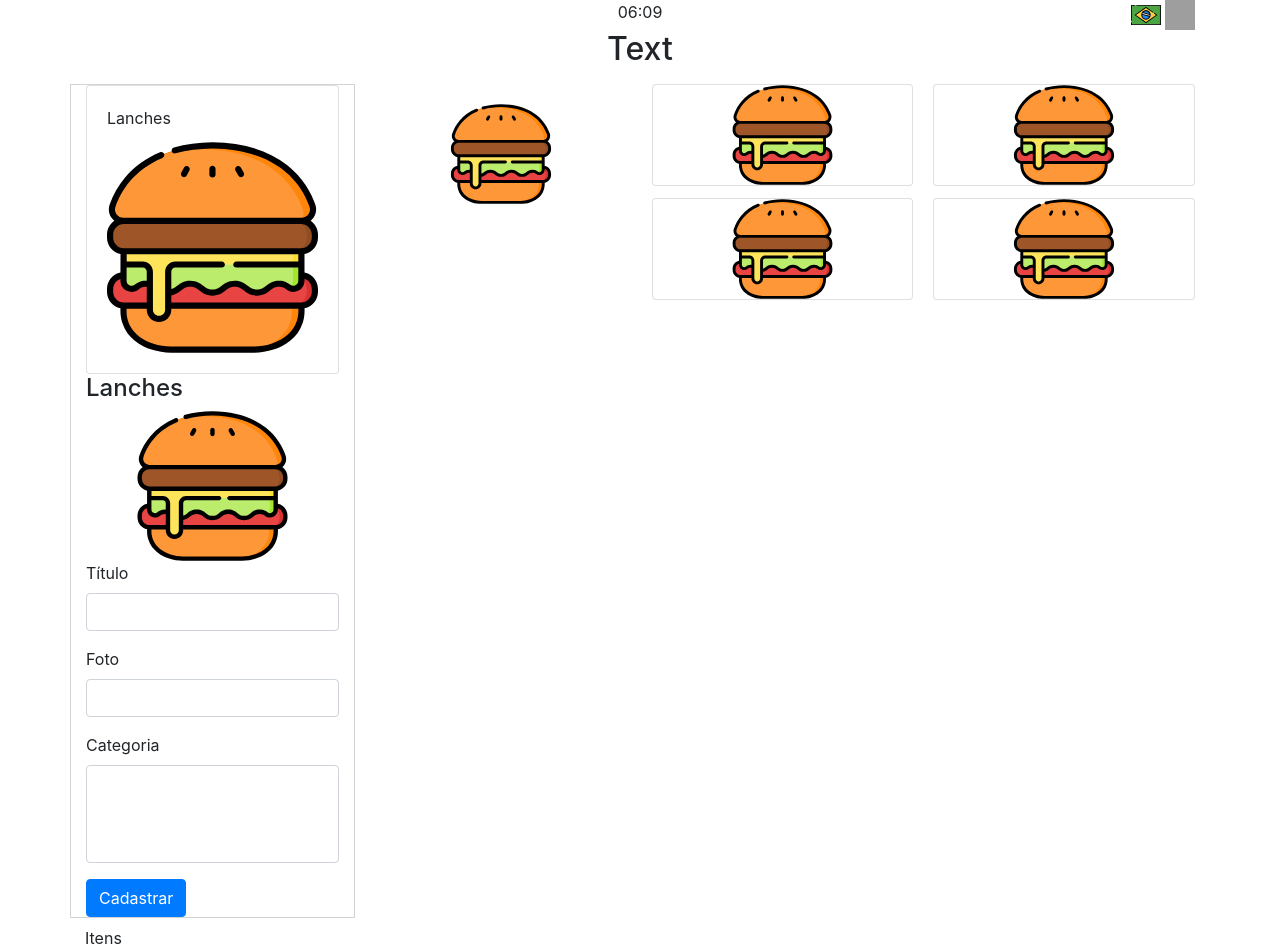
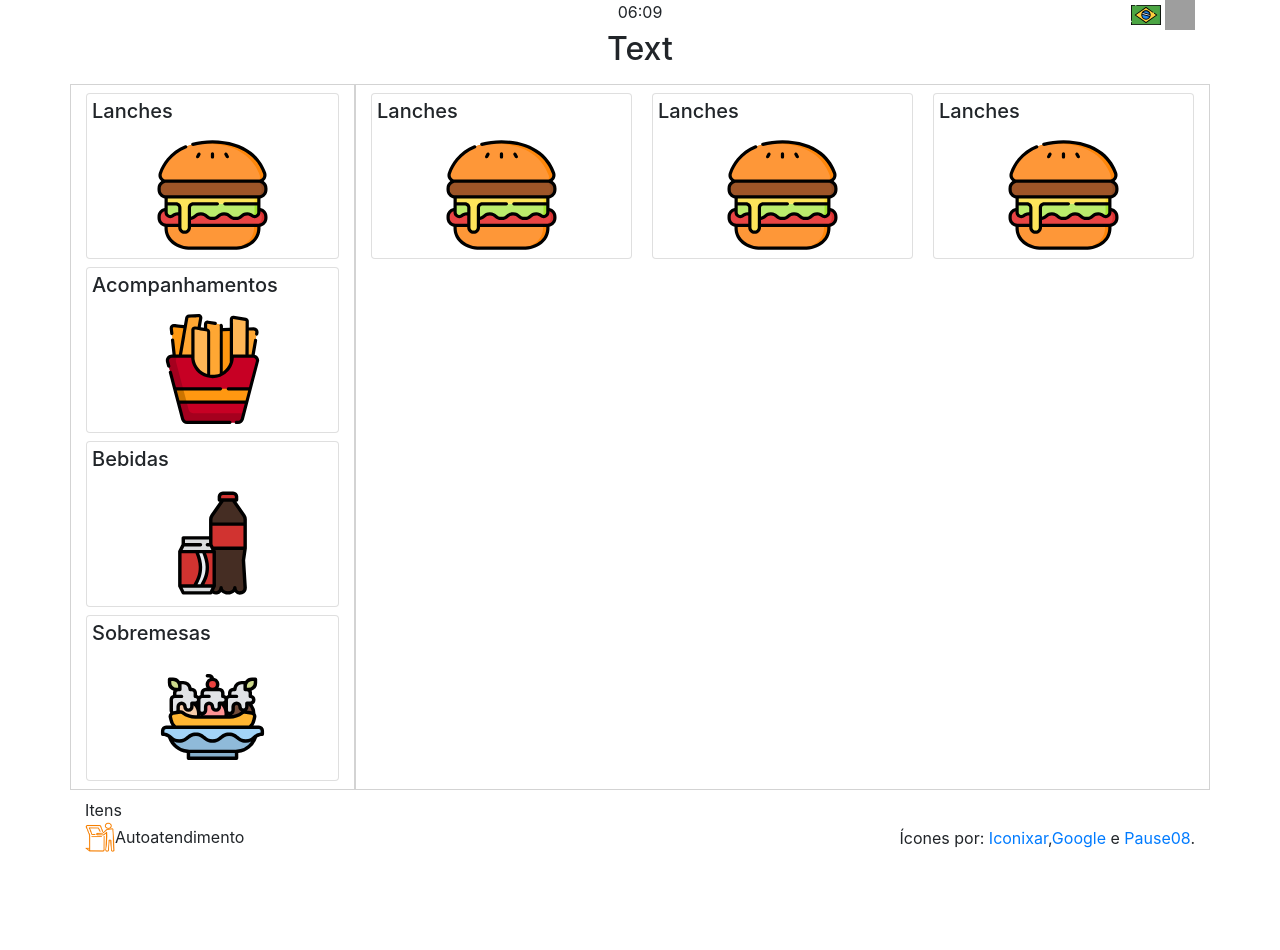
Before and after one commit to ddrppx/integrador-2020, a PHP site: template src/Pages/produto-pedido.php in a window 1280 px wide. After the commit the page ends 852 px from the top, so only its background shows below. Run offline with PHP 8.4, Linux system fonts and the light colour scheme; the template is opened without the code that fills it, so the values that code supplies are empty; grey boxes are pictures that could not be loaded.

Commit message:
products page almost complete

```diff
--- a/src/Pages/produto-pedido.php
+++ b/src/Pages/produto-pedido.php
@@ -31,65 +31,72 @@
             <!-- Container Lateral -->
             <div class="col-sm-12 col-md-3" id="lateral-categoria">
 
-            <div class="card">
+            <div class="card my-2">
                 <div class="card-body">
-                    <p class="card-title">Lanches</p>
-                    <img class="card-img-bottom" src="../static/svg/segment/lanches.svg" alt="Card image cap">
+                    <h5 class="card-title">Lanches</h5>
                 </div>
+                <img class="card-img-bottom mb-2" src="../static/svg/segment/lanches.svg" height="110px" width="110px" alt="Card image cap">
+            </div>
 
+            <div class="card my-2">
+                <div class="card-body">
+                    <h5 class="card-title">Acompanhamentos</h5>
                 </div>
+                <img class="card-img-bottom mb-2" src="../static/svg/segment/acompanhamentos.svg" height="110px" width="110px" alt="Card image cap">
+            </div>
 
-                <div>
-                    <h4>Lanches</h4>
-                    <img type="image/svg+xma" src="../static/svg/segment/lanches.svg"  height="150px" width="100%"/>
+            <div class="card my-2">
+                <div class="card-body">
+                    <h5 class="card-title">Bebidas</h5>
                 </div>
+                <img class="card-img-bottom mb-2" src="../static/svg/segment/bebidas.svg" height="110px" width="110px" alt="Card image cap">
+            </div>
+
+            <div class="card my-2">
+                <div class="card-body">
+                    <h5 class="card-title">Sobremesas</h5>
+                </div>
+                <img class="card-img-bottom mb-2" src="../static/svg/segment/sobremesas.svg" height="110px" width="110px" alt="Card image cap">
+            </div>
+
+            <div class="card my-2">
+                <div class="card-body">
+                    <h5 class="card-title">Pratos</h5>
+                </div>
+                <img class="card-img-bottom mb-2" src="../static/svg/segment/pratos.svg" height="110px" width="110px" alt="Card image cap">
+            </div>
 
 
-                <form id="formulario_filme">
-                    <div class="form-group">
-                        <label for="titulo">Título</label>
-                        <input type="text" name="titulo" class="form-control" id="titulo"/>
-                    </div>
 
-                    <div class="form-group">
-                        <label for="imagem">Foto</label>
-                        <input type="text" name="imagem" class="form-control" id="imagem"/>
-                    </div>
 
-                    <div class="form-group">
-                        <label for="categoria">Categoria</label>
-                        <select name="categorias" class="form-control" id="categorias" multiple>
-                        </select>
-                    </div>
-                    <button type="submit" class="btn btn-primary">Cadastrar</button>
-                </form>
+
 
             </div>
 
             <!-- Container -->
-            <div class="col-sm-12 col-md-9">
+            <div class="col-sm-12 col-md-9" id="lateral-produtos">
             <div id="cards_container" class="card-columns">
 
-            <div class="card-body">
-                <img class="card-img-top" src="../static/svg/segment/lanches.svg" height="100px" height="100px" alt="">
+            <div class="card my-2">
+                <div class="card-body">
+                    <h5 class="card-title">Lanches</h5>
+                </div>
+                <img class="card-img-bottom mb-2" src="../static/svg/segment/lanches.svg" height="110px" width="110px" alt="Card image cap">
             </div>
 
+            <div class="card my-2">
+                <div class="card-body">
+                    <h5 class="card-title">Lanches</h5>
+                </div>
+                <img class="card-img-bottom mb-2" src="../static/svg/segment/lanches.svg" height="110px" width="110px" alt="Card image cap">
+            </div>
 
-            <div class="card">
-                <img class="card-img-top" src="../static/svg/segment/lanches.svg" height="100px" height="100px" alt="">
+            <div class="card my-2">
+                <div class="card-body">
+                    <h5 class="card-title">Lanches</h5>
                 </div>
-
-            <div class="card">
-                <img class="card-img-top" src="../static/svg/segment/lanches.svg" height="100px" height="100px" alt="">
-                </div>
-
-            <div class="card">
-                <img class="card-img-top" src="../static/svg/segment/lanches.svg" height="100px" height="100px" alt="">
-                </div>
-
-            <div class="card">
-                <img class="card-img-top" src="../static/svg/segment/lanches.svg" height="100px" height="100px" alt="">
-                </div>
+                <img class="card-img-bottom mb-2" src="../static/svg/segment/lanches.svg" height="110px" width="110px" alt="Card image cap">
+            </div>
 
         </div>
 
@@ -110,6 +117,17 @@
         </div>
     </div>
 
+    <div class="container">
+            <div class="row">
+					<div class="col text-left">
+						<img class="mb-1" src="../Static/autoatendimento.png" height="30px" width="30px" />Autoatendimento
+					</div>
+                    <div class="col text-right mt-1">
+                    Ícones por: <a href="https://www.flaticon.com/authors/iconixar" title="iconixar">Iconixar</a>,<a href="https://www.flaticon.com/authors/google" title="Google">Google</a> e <a href="https://www.flaticon.com/authors/pause08" title="Pause08">Pause08</a>.
+                </div>
+            </div>
+        </div>
+
 
 
     <?php include "footer.php"; ?>
--- a/src/css/main.css
+++ b/src/css/main.css
@@ -20,12 +20,19 @@ span {
         flex-flow: row nowrap;
         align-items: center;
     }
-    #slider-pagin{
-    top:0;
-    }
+}
+
+div #lateral-categoria, #lateral-produtos {
+    border: solid 1px lightgray;
 }
 
 div #lateral-categoria {
-    border: solid 1px lightgray;
-    max-height: "750px";
+    max-height: 706px;
+    overflow: auto; /* Barra de rolagem */
+    overflow-y: hidden;
 }
+    /* Estilização do texto no card na lateral da pagina produto pedido */
+div .card-body {
+    padding: 5px;
+    max-height: 706px;
+}
```
Also changed, not shown: src/Static/svg/segment/acompanhamentos.svg (added), src/Static/svg/segment/bebidas.svg (added), src/Static/svg/segment/lanches2.svg (deleted), src/Static/svg/segment/pratos.svg (added), src/Static/svg/segment/sobremesas.svg (added).
